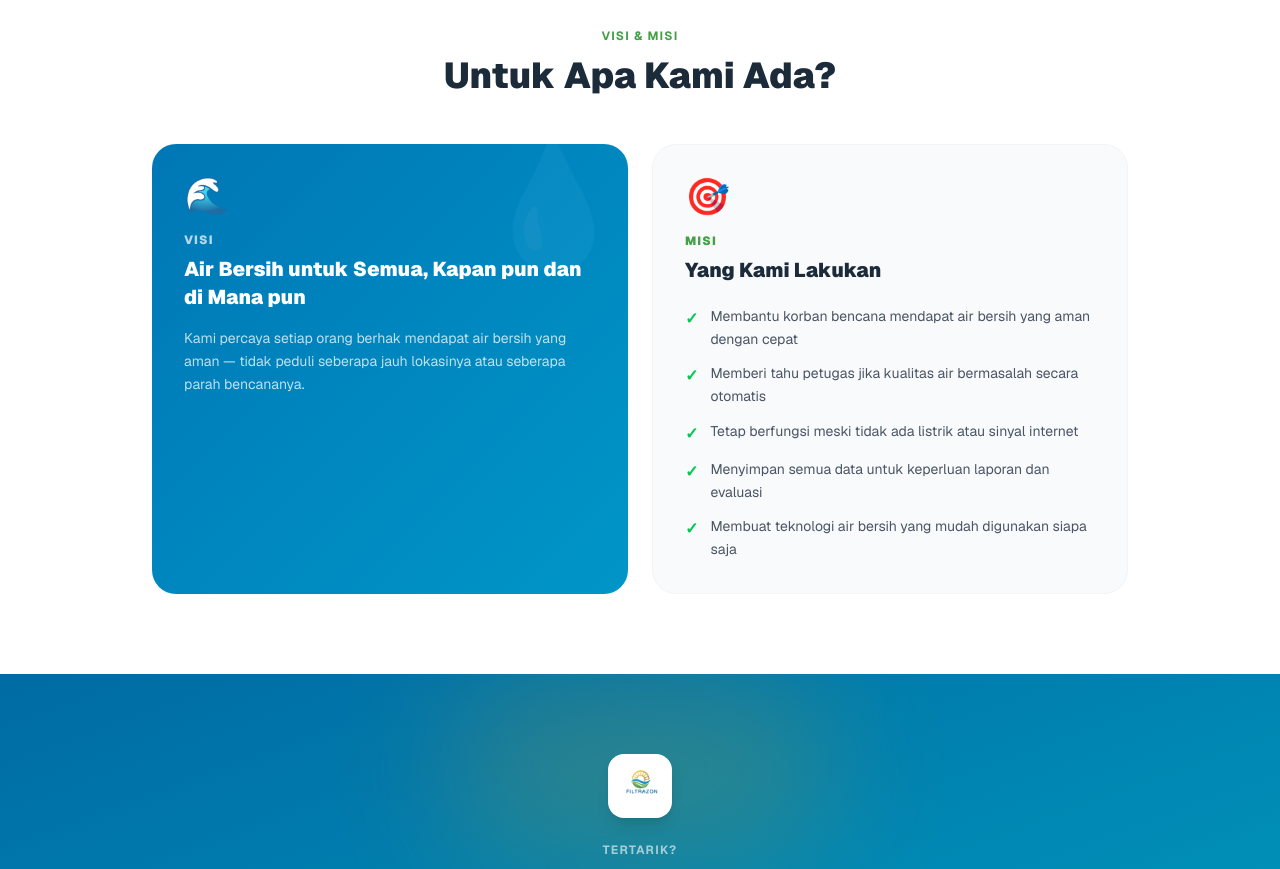
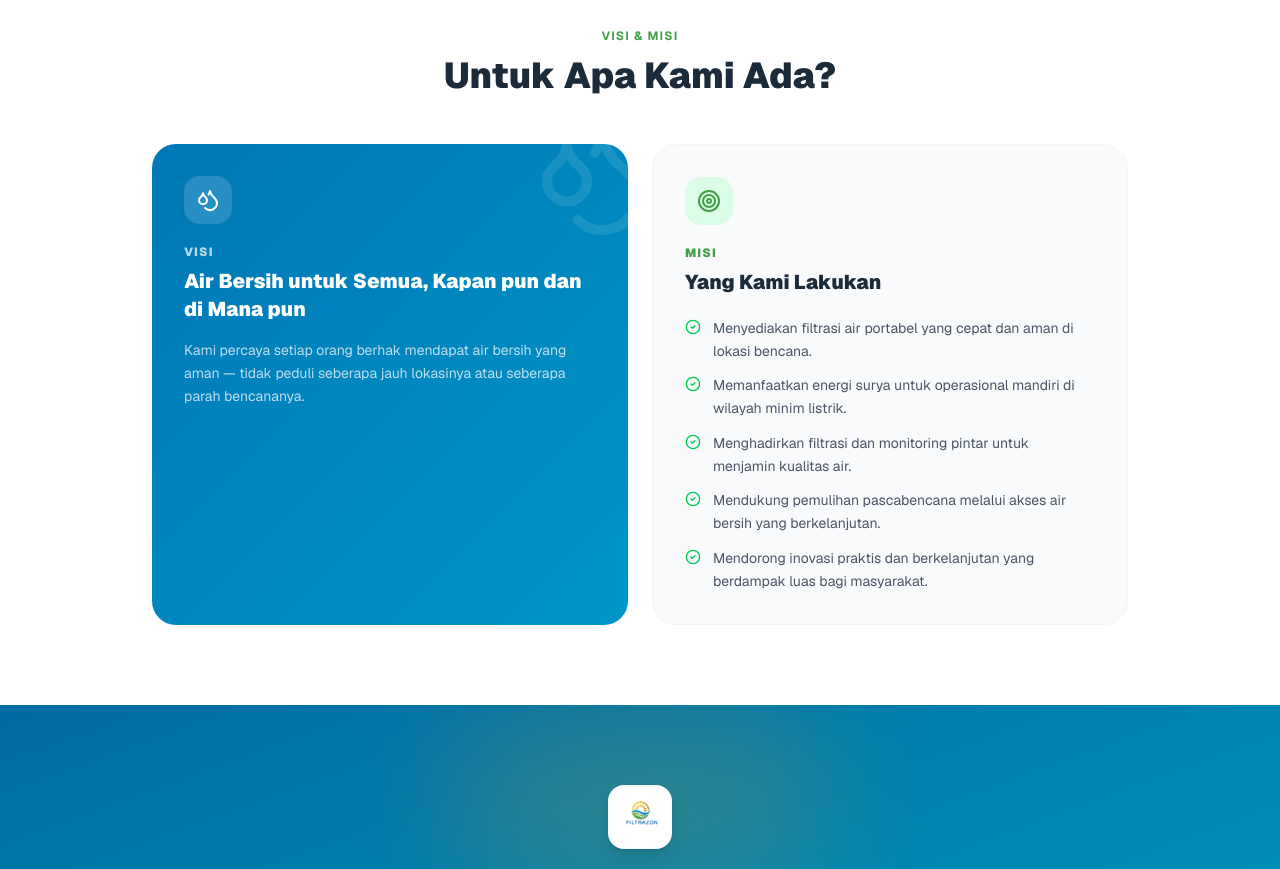
Before and after one commit to prianurislam1825/filtrazon, a Next.js app: page / in a window 1280 px wide. Shown: the part 5720-6589 px from the top of the page. Built offline with nearby package versions, Linux system fonts and the light colour scheme.

Commit message:
update: ganti misi FILTRAZON dengan 5 poin baru

```diff
--- a/components/landing/VisionMission.tsx
+++ b/components/landing/VisionMission.tsx
@@ -1,16 +1,32 @@
 'use client'
 
+import { Droplets, Target, CheckCircle2 } from 'lucide-react'
 import { useLang } from '@/lib/i18n/context'
 
 export default function VisionMission() {
   const { lang } = useLang()
 
   const MISSIONS = [
-    { id: 'Membantu korban bencana mendapat air bersih yang aman dengan cepat',              en: 'Help disaster victims access clean safe water quickly'                },
-    { id: 'Memberi tahu petugas jika kualitas air bermasalah secara otomatis',               en: 'Automatically alert staff if water quality has issues'                 },
-    { id: 'Tetap berfungsi meski tidak ada listrik atau sinyal internet',                    en: 'Keep working even without electricity or internet signal'              },
-    { id: 'Menyimpan semua data untuk keperluan laporan dan evaluasi',                       en: 'Store all data for reporting and evaluation purposes'                  },
-    { id: 'Membuat teknologi air bersih yang mudah digunakan siapa saja',                    en: 'Make clean water technology easy to use by anyone'                    },
+    {
+      id: 'Menyediakan filtrasi air portabel yang cepat dan aman di lokasi bencana.',
+      en: 'Provide fast and safe portable water filtration at disaster sites.',
+    },
+    {
+      id: 'Memanfaatkan energi surya untuk operasional mandiri di wilayah minim listrik.',
+      en: 'Utilize solar energy for independent operation in areas with limited electricity.',
+    },
+    {
+      id: 'Menghadirkan filtrasi dan monitoring pintar untuk menjamin kualitas air.',
+      en: 'Deliver smart filtration and monitoring to ensure water quality.',
+    },
+    {
+      id: 'Mendukung pemulihan pascabencana melalui akses air bersih yang berkelanjutan.',
+      en: 'Support post-disaster recovery through sustainable access to clean water.',
+    },
+    {
+      id: 'Mendorong inovasi praktis dan berkelanjutan yang berdampak luas bagi masyarakat.',
+      en: 'Drive practical and sustainable innovation with broad societal impact.',
+    },
   ]
 
   return (
@@ -28,14 +44,16 @@ export default function VisionMission() {
 
         <div className="grid md:grid-cols-2 gap-6">
 
-          {/* Visi — dark blue card */}
+          {/* Visi */}
           <div className="rounded-3xl p-8 text-white relative overflow-hidden"
             style={{ background: 'linear-gradient(135deg, #0077B6, #0096C7)' }}>
-            <div className="absolute top-0 right-0 text-[120px] leading-none opacity-10 pointer-events-none" aria-hidden="true">
-              💧
+            <div className="absolute -top-6 -right-6 opacity-10 pointer-events-none" aria-hidden="true">
+              <Droplets size={120} />
             </div>
             <div className="relative z-10">
-              <p className="text-4xl mb-4">🌊</p>
+              <div className="w-12 h-12 rounded-2xl bg-white/15 flex items-center justify-center mb-5">
+                <Droplets size={24} className="text-white" />
+              </div>
               <p className="text-xs font-black uppercase tracking-widest opacity-70 mb-2">
                 {lang === 'id' ? 'Visi' : 'Vision'}
               </p>
@@ -54,7 +72,9 @@ export default function VisionMission() {
 
           {/* Misi */}
           <div className="rounded-3xl border border-gray-100 bg-gray-50 p-8">
-            <p className="text-4xl mb-4">🎯</p>
+            <div className="w-12 h-12 rounded-2xl bg-green-100 flex items-center justify-center mb-5">
+              <Target size={24} className="text-[#43A047]" />
+            </div>
             <p className="text-xs font-black uppercase tracking-widest text-[#43A047] mb-2">
               {lang === 'id' ? 'Misi' : 'Mission'}
             </p>
@@ -64,7 +84,7 @@ export default function VisionMission() {
             <ul className="space-y-3">
               {MISSIONS.map((m, i) => (
                 <li key={i} className="flex items-start gap-3 text-sm text-gray-600 leading-relaxed">
-                  <span className="text-green-500 font-black text-base shrink-0 mt-0.5">✓</span>
+                  <CheckCircle2 size={16} className="text-green-500 shrink-0 mt-0.5" aria-hidden="true" />
                   {m[lang]}
                 </li>
               ))}
```
